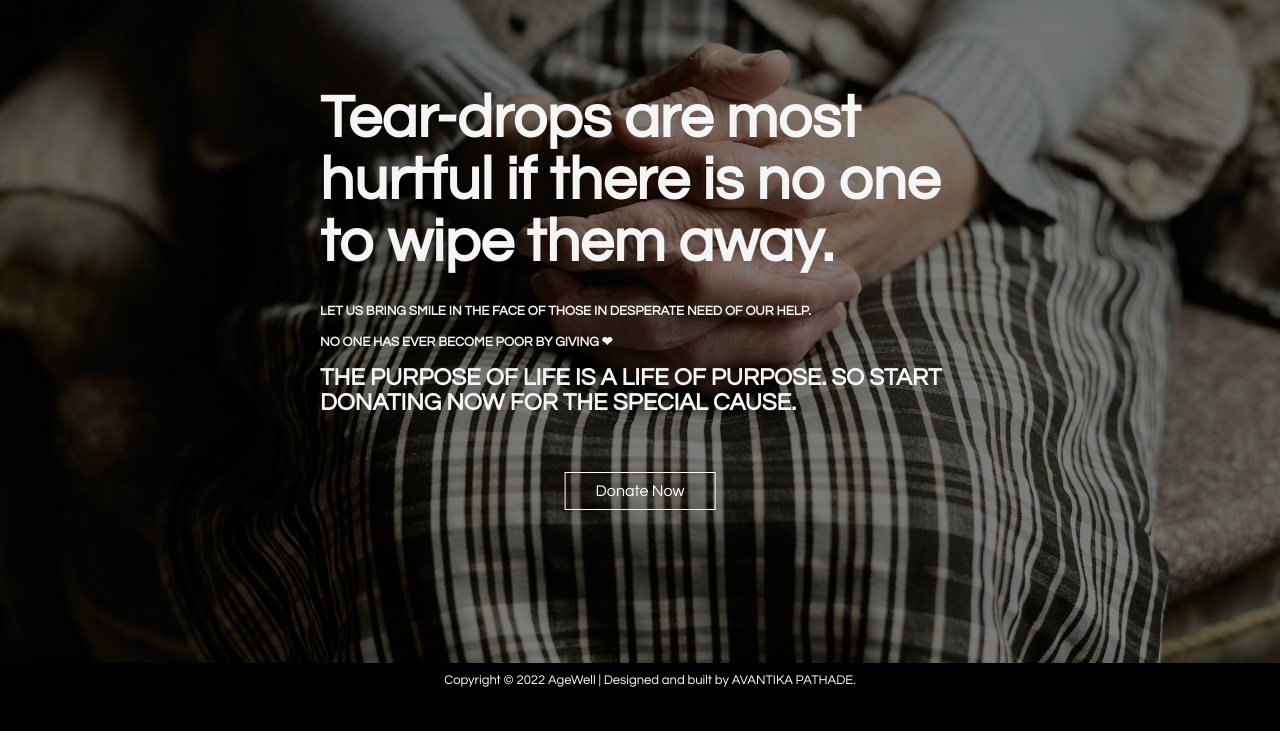
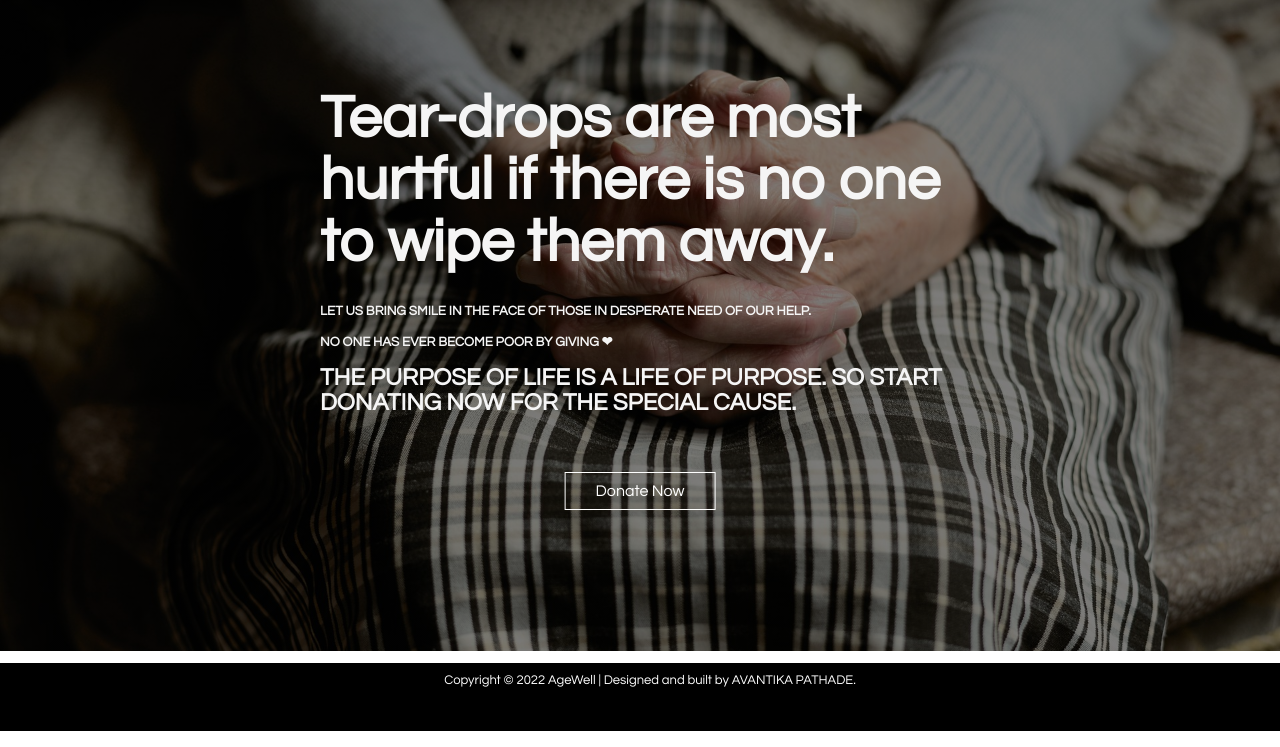
Before and after one commit to avantika296/Agewell, a plain HTML site: page index.html in a window 1280 px wide. Shown: the part 69-816 px from the top of the page. Drawn offline with Linux system fonts and the light colour scheme.

Commit message:
Update style.css

```diff
--- a/style.css
+++ b/style.css
@@ -4,10 +4,13 @@
     font-family: Century Gothic;
 }
 header{
-    background-image: linear-gradient(rgba(0,0,0,0.5),rgba(0,0,0,0.5)),url('img/bg.jpg');
-    height:100vh;
-    background-size:cover;
-    background-position: center;
+    background-image:linear-gradient(rgba(0,0,0,0.5),rgba(0,0,0,0.5)), url('img/bg.jpg');
+    height:90vh;
+    margin: 0;
+    padding: 0;
+    width : 100%;
+    background-size: cover;
+    background-position:fixed;
 }
 .headText {
     margin-left: 2rem;
```
